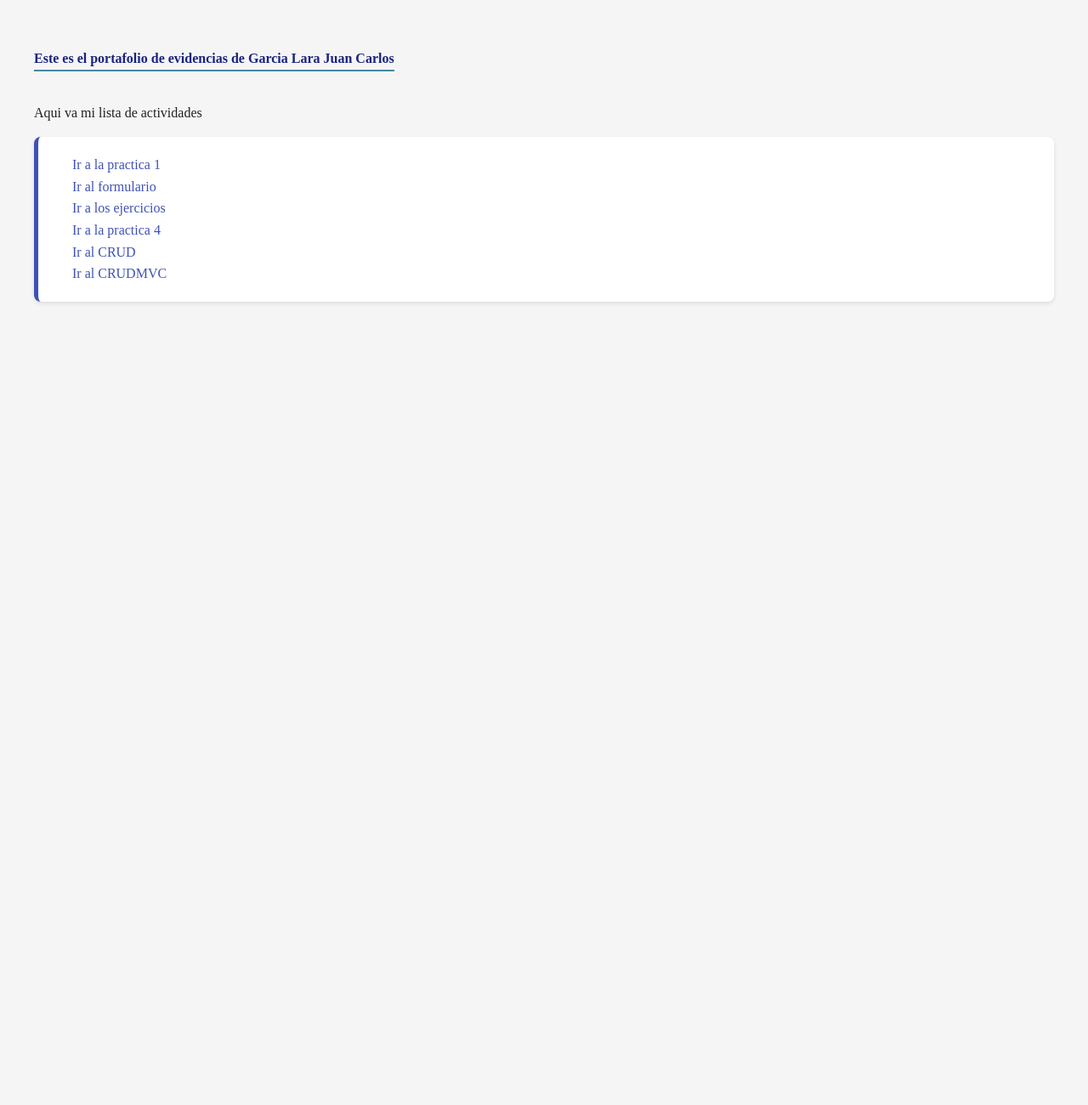
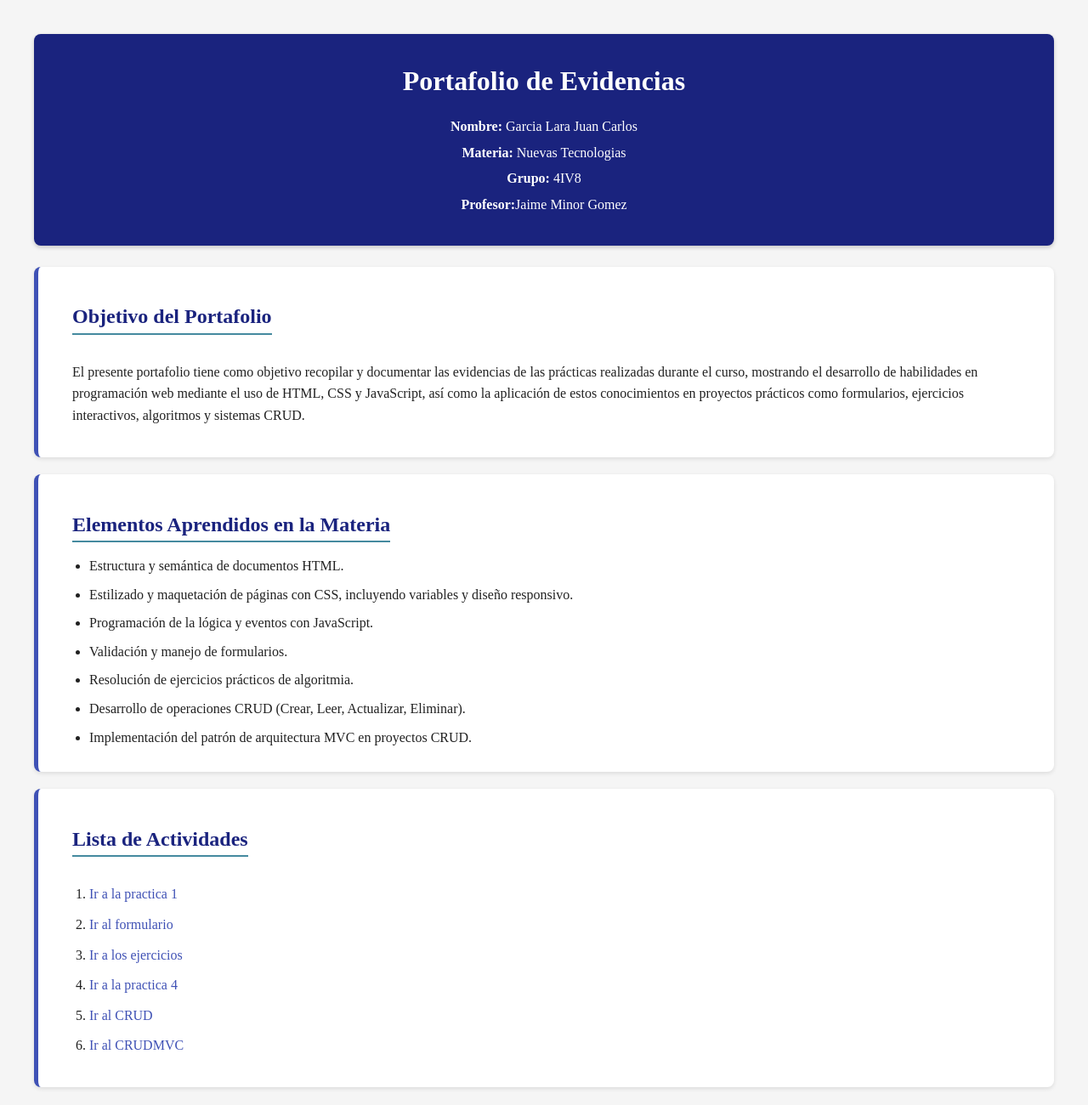
Before and after one commit to Carlosskglz/Garcia_Lara_JuanCarlos, a plain HTML site: page index.html in a window 1280 px wide. Shown: the whole page at 85% size. Before the commit the page ends 800 px from the top, so only its background shows below. Drawn offline with Linux system fonts and the light colour scheme.

Commit message:
Inicio Formato

```diff
--- a/css/index.css
+++ b/css/index.css
@@ -31,21 +31,67 @@ body {
 }
 
 
-p:first-of-type {
-    color: var(--color-primario-oscuro);
-    font-weight: bold;
-    border-bottom: 2px solid var(--color-variante);
-    display: inline-block;
-    margin-bottom: 20px;
+/* ===== Caratula ===== */
+.caratula {
+    background-color: var(--color-primario-oscuro);
+    color: var(--color-blanco);
+    padding: 30px;
+    border-radius: 8px;
+    margin-bottom: 25px;
+    text-align: center;
+    box-shadow: 0 2px 5px rgba(0,0,0,0.2);
+}
+
+.caratula h1 {
+    margin: 0 0 15px 0;
+}
+
+.datos-estudiante p {
+    margin: 5px 0;
 }
 
 
-ol {
+/* ===== Secciones generales ===== */
+.objetivo,
+.aprendizajes,
+.menu {
     background-color: var(--color-blanco);
     border-left: 5px solid var(--color-primario-base);
     padding: 20px 40px;
     border-radius: 8px;
     box-shadow: 0 2px 5px rgba(0,0,0,0.1);
+    margin-bottom: 20px;
+}
+
+.objetivo h2,
+.aprendizajes h2,
+.menu h2 {
+    color: var(--color-primario-oscuro);
+    font-weight: bold;
+    border-bottom: 2px solid var(--color-variante);
+    display: inline-block;
+    margin-bottom: 15px;
+}
+
+.aprendizajes ul {
+    margin: 0;
+    padding-left: 20px;
+}
+
+.aprendizajes li {
+    list-style-type: disc;
+    margin-bottom: 8px;
+}
+
+
+/* ===== Menu de actividades ===== */
+.menu ol {
+    padding-left: 20px;
+}
+
+.menu li {
+    margin-bottom: 10px;
+    list-style-type: decimal;
 }
 
 
@@ -61,12 +107,6 @@ a:hover {
 }
 
 
-li {
-    margin-bottom: 10px;
-    list-style-type: none;
-}
-
-
 .texto-secundario {
     color: var(--color-texto-suave);
 }
--- a/index.html
+++ b/index.html
@@ -7,22 +7,53 @@
     <link rel="stylesheet" href="css/index.css">
 </head>
 <body>
-    <p>Este es el portafolio de evidencias de Garcia Lara Juan Carlos</p>
-    <p>Aqui va mi lista de actividades</p>
-    <li>
+
+    <header class="caratula">
+        <h1>Portafolio de Evidencias</h1>
+        <div class="datos-estudiante">
+            <p><strong>Nombre:</strong> Garcia Lara Juan Carlos</p>
+            <p><strong>Materia:</strong> Nuevas Tecnologias</p>
+            <p><strong>Grupo:</strong> 4IV8</p>
+            <p><strong>Profesor:</strong>Jaime Minor Gomez </p>
+        </div>
+    </header>
+
+    <section class="objetivo">
+        <h2>Objetivo del Portafolio</h2>
+        <p>
+            El presente portafolio tiene como objetivo recopilar y documentar las
+            evidencias de las prácticas realizadas durante el curso, mostrando el
+            desarrollo de habilidades en programación web mediante el uso de
+            HTML, CSS y JavaScript, así como la aplicación de estos conocimientos
+            en proyectos prácticos como formularios, ejercicios interactivos,
+            algoritmos y sistemas CRUD.
+        </p>
+    </section>
+
+    <section class="aprendizajes">
+        <h2>Elementos Aprendidos en la Materia</h2>
+        <ul>
+            <li>Estructura y semántica de documentos HTML.</li>
+            <li>Estilizado y maquetación de páginas con CSS, incluyendo variables y diseño responsivo.</li>
+            <li>Programación de la lógica y eventos con JavaScript.</li>
+            <li>Validación y manejo de formularios.</li>
+            <li>Resolución de ejercicios prácticos de algoritmia.</li>
+            <li>Desarrollo de operaciones CRUD (Crear, Leer, Actualizar, Eliminar).</li>
+            <li>Implementación del patrón de arquitectura MVC en proyectos CRUD.</li>
+        </ul>
+    </section>
+
+    <section class="menu">
+        <h2>Lista de Actividades</h2>
         <ol>
-            <a href="./01PrimeraPractica/inicio.html">Ir a la practica 1</a>
-            <br>
-            <a href="./formulario/formulario.html">Ir al formulario</a>
-            <br>
-            <a href="./ejercicios_js/indice.html">Ir a los ejercicios</a>
-            <br>
-            <a href="./algoritmia/algoritmia.html">Ir a la practica 4</a>
-            <br>
-            <a href="./CRUD/public/index.html">Ir al CRUD</a>
-            <br>
-            <a href="./CRUDMVC/public/index.html">Ir al CRUDMVC</a>
+            <li><a href="./01PrimeraPractica/inicio.html">Ir a la practica 1</a></li>
+            <li><a href="./formulario/formulario.html">Ir al formulario</a></li>
+            <li><a href="./ejercicios_js/indice.html">Ir a los ejercicios</a></li>
+            <li><a href="./algoritmia/algoritmia.html">Ir a la practica 4</a></li>
+            <li><a href="./CRUD/public/index.html">Ir al CRUD</a></li>
+            <li><a href="./CRUDMVC/public/index.html">Ir al CRUDMVC</a></li>
         </ol>
-    </li>
+    </section>
+
 </body>
 </html>
```
